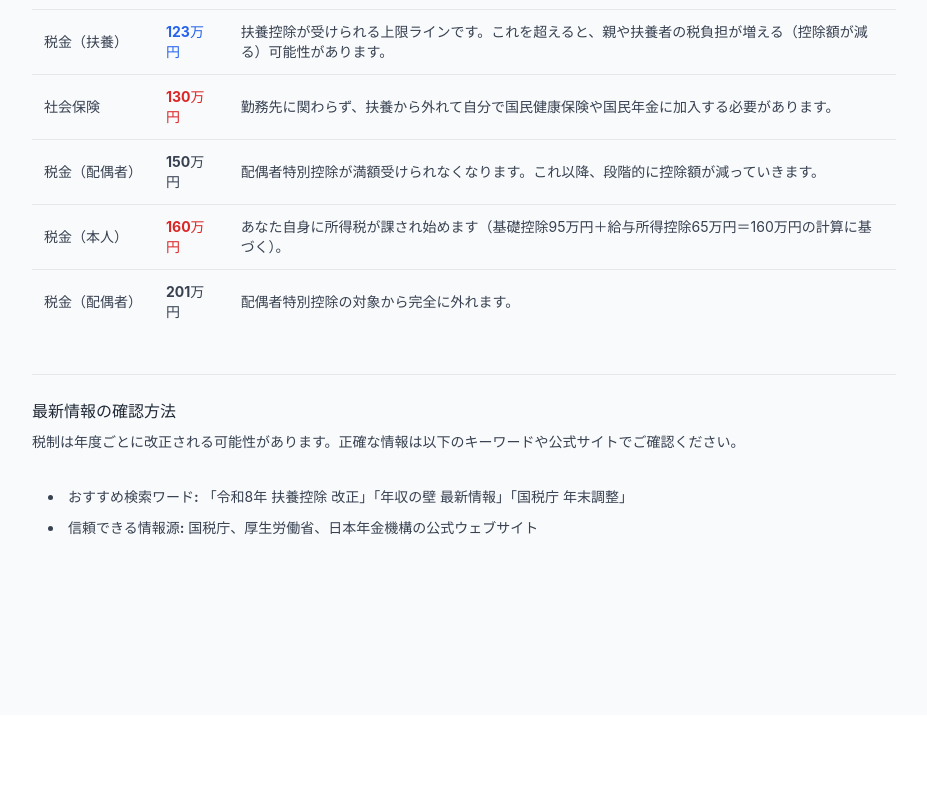
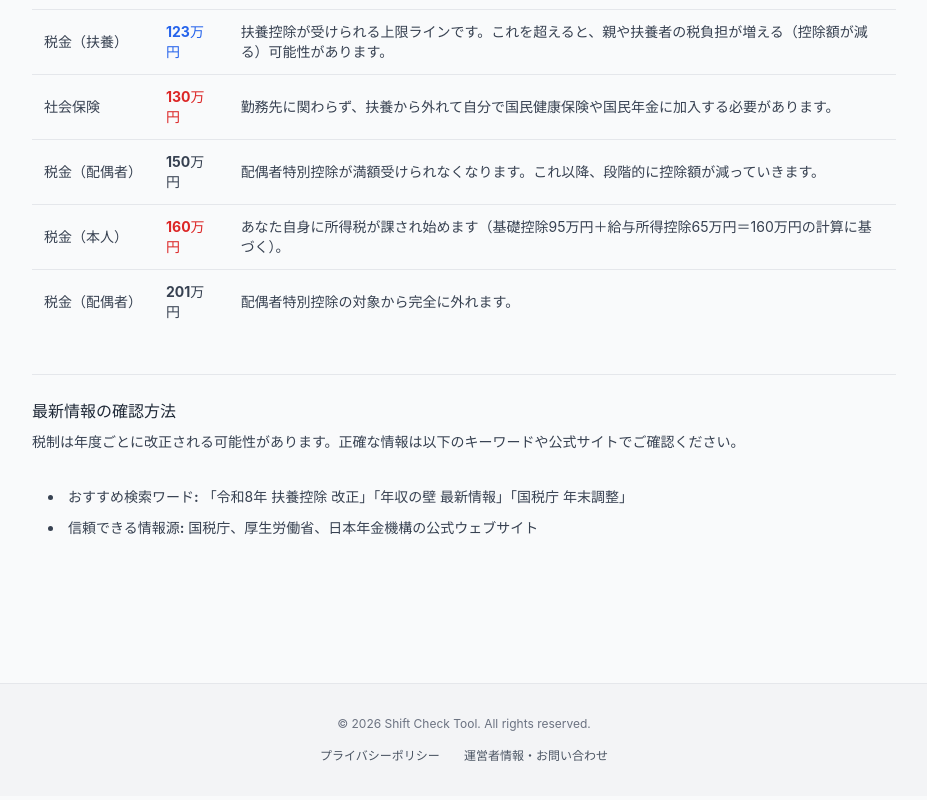
Before and after one commit to zaybyc0512-ctrl/part-time-job-shift-check, a React (Vite) app: page / in a window 1280 px wide. Shown: the part 2809-3609 px from the top of the page, without its empty margins (176-1103 px from the left). Before the commit the page ends 3524 px from the top, so only its background shows below. Built offline with nearby package versions, Linux system fonts and the light colour scheme.

Commit message:
Xに問い合わせ先変更

```diff
--- a/src/App.jsx
+++ b/src/App.jsx
@@ -5,6 +5,7 @@ import SystemSettingsModal from './components/SystemSettingsModal';
 import ShiftList from './components/ShiftList';
 import AdPlaceholder from './components/AdPlaceholder';
 import GuideSection from './components/GuideSection';
+import Footer from './components/Footer';
 
 const App = () => {
     // --- State Management ---
@@ -344,6 +345,7 @@ const App = () => {
 
                 {/* Guide Section (Placed outside max-w-md to span full width) */}
                 <GuideSection />
+                <Footer />
 
                 {/* Legacy Shift Input Modal (could be refactored to component later) */}
                 {isShiftModalOpen && (
--- /dev/null
+++ b/src/components/Footer.jsx
@@ -0,0 +1,81 @@
+import React, { useState } from 'react';
+import { X } from 'lucide-react';
+
+const Footer = () => {
+    const [activeModal, setActiveModal] = useState(null); // 'privacy', 'contact', or null
+
+    const openPrivacy = () => setActiveModal('privacy');
+    const openContact = () => setActiveModal('contact');
+    const close = () => setActiveModal(null);
+
+    return (
+        <footer className="mt-12 py-8 bg-gray-100 dark:bg-gray-800 text-center border-t border-gray-200 dark:border-gray-700 transition-colors">
+            <div className="flex flex-col gap-4">
+                <p className="text-xs text-gray-500 dark:text-gray-400">
+                    © 2026 Shift Check Tool. All rights reserved.
+                </p>
+                <div className="flex justify-center gap-6 text-xs text-gray-600 dark:text-gray-300">
+                    <button onClick={openPrivacy} className="hover:underline hover:text-primary">
+                        プライバシーポリシー
+                    </button>
+                    <button onClick={openContact} className="hover:underline hover:text-primary">
+                        運営者情報・お問い合わせ
+                    </button>
+                </div>
+            </div>
+
+            {/* モーダル (共通レイアウト) */}
+            {activeModal && (
+                <div className="fixed inset-0 z-50 flex items-center justify-center p-4 bg-black/50 backdrop-blur-sm animate-in fade-in duration-200" onClick={close}>
+                    <div className="bg-white dark:bg-gray-900 rounded-2xl w-full max-w-lg p-6 shadow-xl relative max-h-[80vh] overflow-y-auto text-left" onClick={e => e.stopPropagation()}>
+                        <button onClick={close} className="absolute top-4 right-4 p-2 bg-gray-100 dark:bg-gray-800 rounded-full hover:bg-gray-200 dark:hover:bg-gray-700 transition-colors">
+                            <X className="w-5 h-5 text-gray-500" />
+                        </button>
+
+                        {/* プライバシーポリシー内容 */}
+                        {activeModal === 'privacy' && (
+                            <div className="space-y-4 text-sm text-gray-700 dark:text-gray-300">
+                                <h3 className="text-xl font-bold text-gray-900 dark:text-white border-b pb-2">プライバシーポリシー</h3>
+                                <section>
+                                    <h4 className="font-bold mb-1">1. 情報の取得について</h4>
+                                    <p>当ツールは、ユーザーが入力したデータ（シフト情報、時給設定など）を、ユーザーの端末内（ブラウザのLocalStorage）にのみ保存します。サーバーへの送信・保存は一切行いません。</p>
+                                </section>
+                                <section>
+                                    <h4 className="font-bold mb-1">2. Cookieと広告配信について</h4>
+                                    <p>当サイトでは、第三者配信の広告サービス（Google AdSense等）を利用する予定です。広告配信事業者は、ユーザーの興味に応じた広告を表示するためにCookie（クッキー）を使用することがあります。</p>
+                                </section>
+                                <section>
+                                    <h4 className="font-bold mb-1">3. 免責事項</h4>
+                                    <p>当ツールの計算結果はあくまで目安です。正確な税額や控除額を保証するものではありません。最終的な税務判断は、税務署や専門家にご確認ください。</p>
+                                </section>
+                            </div>
+                        )}
+
+                        {/* お問い合わせ内容 */}
+                        {activeModal === 'contact' && (
+                            <div className="space-y-4 text-sm text-gray-700 dark:text-gray-300">
+                                <h3 className="text-xl font-bold text-gray-900 dark:text-white border-b pb-2">運営者情報・お問い合わせ</h3>
+                                <p>
+                                    当ツールをご利用いただきありがとうございます。<br />
+                                    不具合の報告や機能のご要望は、以下の連絡先、またはGitHubリポジトリのIssueまでお願いいたします。
+                                </p>
+                                <div className="bg-gray-50 dark:bg-gray-800 p-4 rounded-lg">
+                                    <p className="font-bold">管理者: Shift Tool Admin</p>
+                                    {/* 必要に応じてGoogleフォームのURLなどに差し替え可能 */}
+                                    <div className="mt-2">
+                                        <a href="https://x.com/Xv2UFh3LZzGJAqH" target="_blank" rel="noopener noreferrer" className="text-blue-500 hover:underline font-bold">
+                                            公式X (旧Twitter) へ連絡する (@Xv2UFh3LZzGJAqH)
+                                        </a>
+                                        <p className="text-xs text-gray-500 mt-1">DMまたはリプライでお気軽にご連絡ください。</p>
+                                    </div>
+                                </div>
+                            </div>
+                        )}
+                    </div>
+                </div>
+            )}
+        </footer>
+    );
+};
+
+export default Footer;
```
